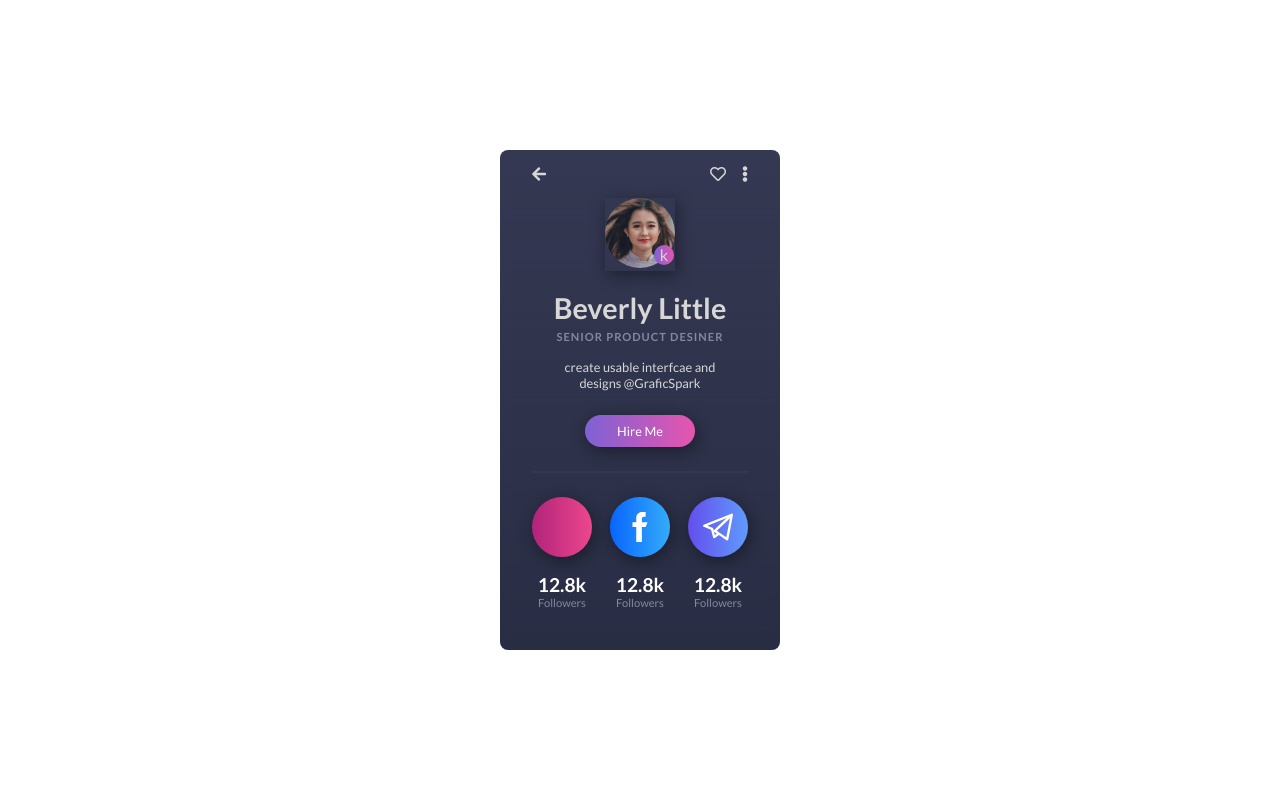
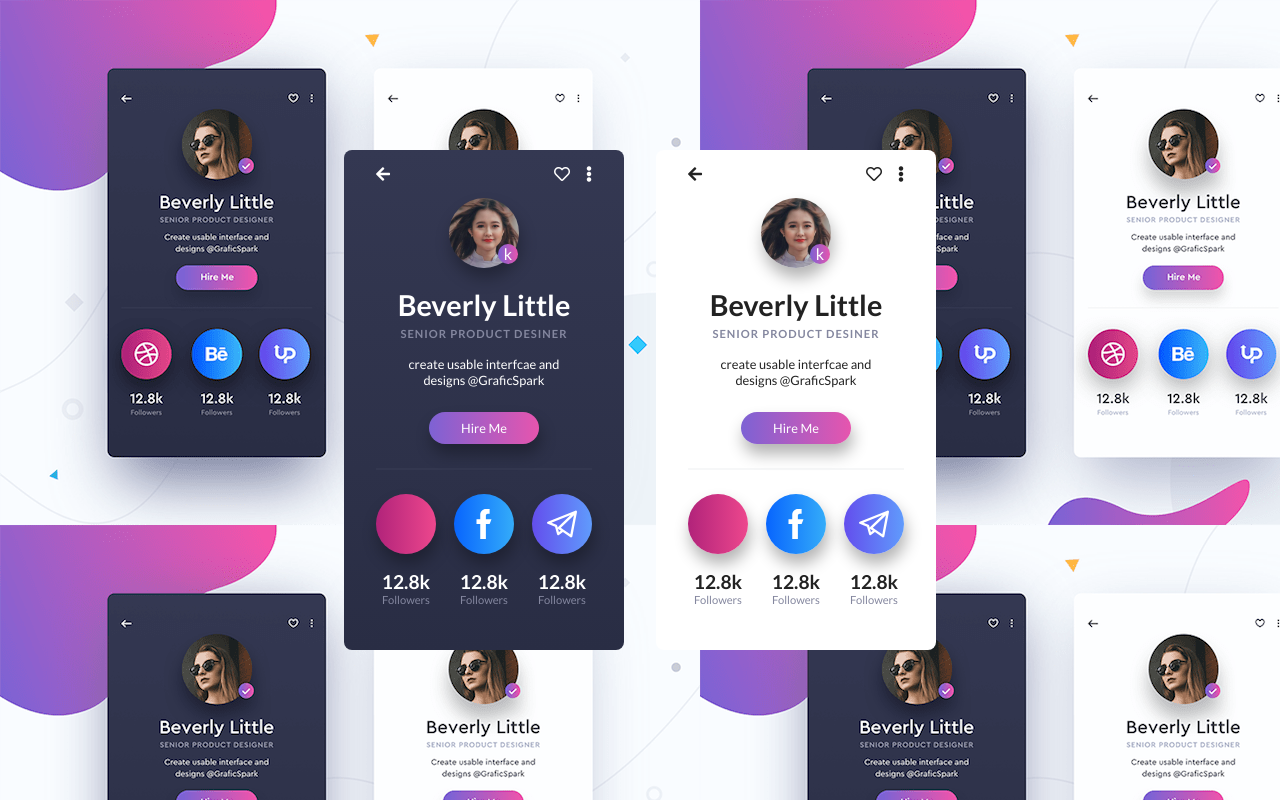
Before and after one commit to med-tarek-cs/awesome-card-1, a plain HTML site: page index.html in a window 1280 px wide. Drawn offline with Linux system fonts and the light colour scheme.

Commit message:
add light style

```diff
--- a/css/style.scss
+++ b/css/style.scss
@@ -1,14 +1,22 @@
 @import url('https://fonts.googleapis.com/css2?family=Lato:wght@400;700&display=swap');
 
 // vars ===============
+
+// linear-gradient ---------------
 $bc-gradient: linear-gradient(to bottom, #343852, #292D44);
 $btn-gradient: linear-gradient(to left, #E655AE, #7D62D4);
 $fb-gradient: linear-gradient(to right, #0865FE, #34ACF9);
 $telegram-gradient: linear-gradient(to right, #634EED, #609BFC);
 $instagram-gradient: linear-gradient(to right, #B1237A, #ED478D);
 
+// box-shadow ---------------------
+$box-shadow: 2px 10px 16px rgba(0, 0, 0, .3);
+
+// color ---------------------
 $primary: #d7d7d7;
 $secondary: #84879F;
+
+// reset browser ==============================
 
 * {
   margin: 0;
@@ -16,10 +24,12 @@ $secondary: #84879F;
   box-sizing: border-box;
 }
 
+
+// common style ========================================
 body {
   height: 100vh;
   width: 100vw;
-  //background-image: url('../images/Profile-Card-UI-1.png');
+  background-image: url('../images/Profile-Card-UI-1.png');
   color: #d7d7d7;
   font-family: 'Lato', sans-serif;
 }
@@ -34,19 +44,32 @@ body {
 }
 
 .middle {
-
   position: absolute;
   top: 50%;
   left: 50%;
   transform: translate(-50%, -50%);
 }
 
+
+// Card =============================
 .card {
   width: 280px;
   height: 500px;
   padding: 1rem 2rem;
-  background: $bc-gradient;
+
   border-radius: 8px;
+
+  &.dark {
+    background: $bc-gradient;
+  }
+
+  &.light {
+    background: #fff;
+    color: #111;
+  }
+
+  background: #fff;
+  color: #111;
 
   &__top {
     display: flex;
@@ -65,8 +88,11 @@ body {
 
   &__info__image {
     margin-bottom: 1rem;
-    box-shadow: 2px 4px 16px rgba(0, 0, 0, .4);
+    box-shadow: $box-shadow;
     position: relative;
+    border-radius: 50%;
+    width: 70px;
+    height: 70px;
 
     &::after {
       content: 'k';
@@ -78,13 +104,14 @@ body {
       height: 20px;
       border-radius: 50%;
       background: $btn-gradient;
+      color: #fff;
     }
 
     img {
-      width: 70px;
-      height: 70px;
+
       border-radius: 50%;
-      max-width: 100%;
+      width: 100%;
+      height: 100%;
       object-fit: cover;
       object-position: 0 0;
 
@@ -121,13 +148,12 @@ body {
     border-radius: 50px;
     background: $btn-gradient;
     font-size: .8rem;
-    box-shadow: 2px 4px 16px rgba(0, 0, 0, .4);
+    box-shadow: $box-shadow;
   }
 
 
   .social-media {
     margin-top: 1.5rem;
-    border-top: 2px solid #33374F;
     display: flex;
     justify-content: space-between;
 
@@ -145,7 +171,7 @@ body {
         border-radius: 50%;
         background-color: #fff;
         position: relative;
-        box-shadow: 2px 4px 16px rgba(0, 0, 0, .4);
+        box-shadow: $box-shadow;
 
         &::after {
           position: absolute;
@@ -170,7 +196,6 @@ body {
         margin-top: 1rem;
         font-weight: bold;
         font-size: 1.2rem;
-        color: #fff;
       }
     }
 
@@ -189,8 +214,6 @@ body {
 }
 
 
-
-
 .svg-facebook::after {
   background-image: url(../images/svg/002-facebook.svg);
 }
@@ -204,3 +227,41 @@ body {
 .svg-telegram::after {
   background-image: url(../images/svg/005-telegram-logo.svg);
 }
+
+
+.cards {
+  display: flex;
+
+  .card {
+    margin: 1rem;
+  }
+}
+
+// switch between darck and light
+.card {
+
+  &.dark {
+    color: #fff;
+
+    .social-media {
+      border-top: 2px solid #33374F;
+
+      .number {
+        color: #fff;
+      }
+    }
+  }
+
+  &.light {
+    color: #222;
+
+    .social-media {
+      border-top: 2px solid #F6F7F8;
+
+      .number {
+        color: #222;
+      }
+    }
+
+  }
+}
--- a/index.html
+++ b/index.html
@@ -17,7 +17,8 @@
 
   <div class="contianer">
 
-    <div class="card middle">
+    <div class="middle cards">
+      <div class="card  dark">
 
 
         <div class="card__top">
@@ -63,6 +64,58 @@
 
       </div>
 
+      <!-- light card -->
+      <div class="card light">
+
+
+        <div class="card__top">
+          <i class="fas fa-arrow-left"></i>
+          <i class="right far fa-heart"></i>
+          <i class="fas fa-ellipsis-v"></i>
+        </div>
+
+        <div class="card__info ">
+          <div class="card__info__image">
+            <img src="./images/avatar-2.jpg" alt="">
+
+          </div>
+          <h2 class="card__info__title">
+            Beverly Little
+          </h2>
+          <h3> Senior Product Desiner</h3>
+          <p>create usable interfcae and designs @GraficSpark</p>
+
+          <a href="#" class="btn">Hire Me</a>
+        </div>
+
+
+
+        <div class="social-media">
+          <div>
+            <i class="svg-instagram"></i>
+            <span class="number">12.8k</span>
+            <span>Followers</span>
+          </div>
+          <div>
+            <i class="svg-facebook"></i>
+            <span class="number">12.8k</span>
+            <span>Followers</span>
+          </div>
+          <div>
+            <i class="svg-telegram"></i>
+            <span class="number">12.8k</span>
+            <span>Followers</span>
+          </div>
+
+        </div>
+
+      </div>
+    </div>
+    <!-- dark mode -->
+
+
+
+
   </div>
 
 
```
Also changed, not shown: css/style.css, 1 other file. Lines whose indentation alone changed are shown as unchanged.
